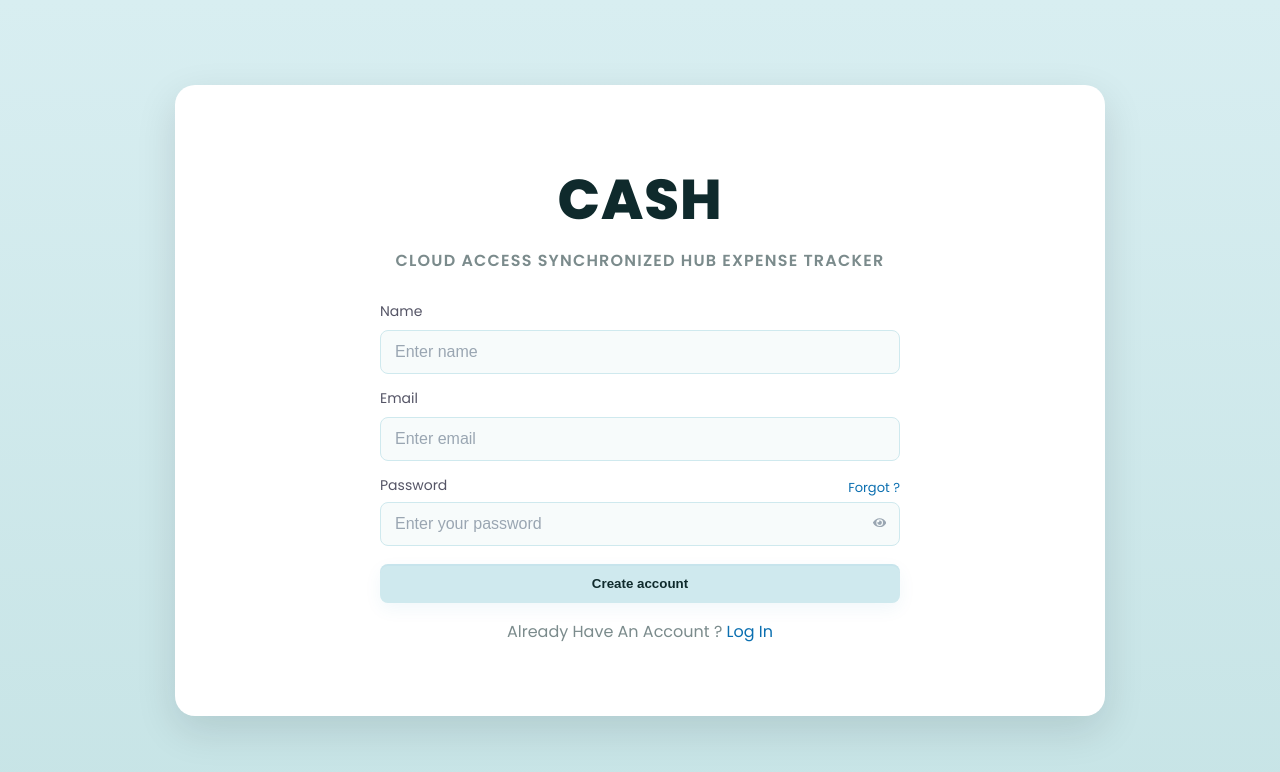
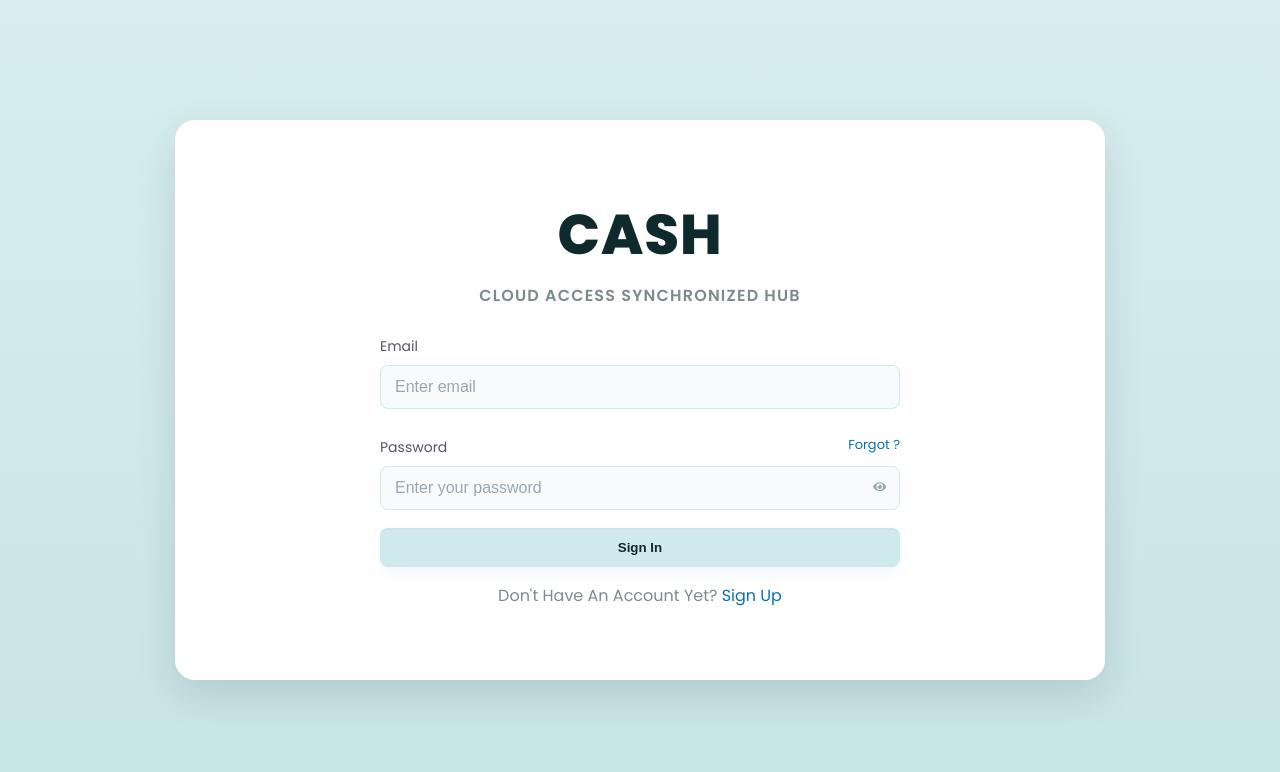
Before and after one commit to mjml1485/CASH-1, a React (Vite) app in the folder frontend/: page /signin in a window 1280 px wide. Shown: the top 772 px of the page. Built offline with nearby package versions, Linux system fonts and the light colour scheme.

Commit message:
add sign in page and styles

```diff
--- a/frontend/src/App.tsx
+++ b/frontend/src/App.tsx
@@ -1,14 +1,37 @@
 import './App.css'
-import Signup from './pages/Signup'
+import { BrowserRouter, Routes, Route, useNavigate } from "react-router-dom";
+import Signup from "./pages/Signup";
+import Signin from "./pages/Signin";
+import { useEffect } from "react";
+
+function LandingRedirect() {
+  const navigate = useNavigate();
+  useEffect(() => {
+    const hasVisited = localStorage.getItem("hasVisited");
+    if (!hasVisited) {
+      localStorage.setItem("hasVisited", "1");
+      navigate("/signup", { replace: true });
+    } else {
+      navigate("/signin", { replace: true });
+    }
+  }, [navigate]);
+  return null;
+}
 
 function App() {
   return (
     <div id="app-root">
-      <main>
-        <Signup />
-      </main>
+      <BrowserRouter>
+        <main>
+          <Routes>
+            <Route path="/" element={<LandingRedirect />} />
+            <Route path="/signin" element={<Signin />} />
+            <Route path="/signup" element={<Signup />} />
+          </Routes>
+        </main>
+      </BrowserRouter>
     </div>
-  )
+  );
 }
 
-export default App
+export default App;
--- /dev/null
+++ b/frontend/src/pages/Signin.tsx
@@ -0,0 +1,90 @@
+import { useState } from "react";
+import { FaEye, FaEyeSlash } from "react-icons/fa";
+import { Link } from "react-router-dom";
+import type { FormEvent } from "react";
+
+export default function Signin() {
+    const [email, setEmail] = useState("");
+    const [password, setPassword] = useState("");
+    const [submitting, setSubmitting] = useState(false);
+    const [showPassword, setShowPassword] = useState(false);
+    const [error, setError] = useState<string | null>(null);
+
+    function validate() {
+        if (!email.trim()) return "Please enter an email";
+        if (!password) return "Please enter your password";
+        return null;
+    }
+
+    async function handleSubmit(e: FormEvent) {
+        e.preventDefault();
+        setError(null);
+        const v = validate();
+        if (v) return setError(v);
+        setSubmitting(true);
+        try {
+            await new Promise((res) => setTimeout(res, 800));
+            console.log("signed in", { email });
+        } catch (err) {
+            setError("Something went wrong. Try again.");
+        } finally {
+            setSubmitting(false);
+        }
+    }
+
+    return (
+        <div className="auth-page">
+            <div className="auth-card">
+                <h1 className="auth-title">CASH</h1>
+                <div className="auth-sub">CLOUD ACCESS SYNCHRONIZED HUB</div>
+
+                <form className="form" onSubmit={handleSubmit}>
+                    <div className="form-inner">
+                        <label className="field-label">Email</label>
+                        <input
+                            type="email"
+                            placeholder="Enter email"
+                            value={email}
+                            onChange={(e) => setEmail(e.target.value)}
+                        />
+
+                        <div className="row-between">
+                            <label className="field-label mt">Password</label>
+                            <a className="forgot-link" href="#">Forgot ?</a>
+                        </div>
+
+                        <div className="input-wrap">
+                            <input
+                                type={showPassword ? "text" : "password"}
+                                placeholder="Enter your password"
+                                value={password}
+                                onChange={(e) => setPassword(e.target.value)}
+                            />
+                            <button
+                                type="button"
+                                aria-pressed={showPassword}
+                                aria-label={showPassword ? "Hide password" : "Show password"}
+                                className="password-toggle"
+                                onClick={() => setShowPassword((s) => !s)}
+                            >
+                                {showPassword ? <FaEyeSlash /> : <FaEye />}
+                            </button>
+                        </div>
+
+                        {error && <div className="error-text">{error}</div>}
+
+                        <div className="cta-row">
+                            <button className="primary" disabled={submitting} type="submit">
+                                {submitting ? "Signing in..." : "Sign In"}
+                            </button>
+                        </div>
+
+                        <div className="card-footer muted">
+                            Don't Have An Account Yet? <Link to="/signup">Sign Up</Link>
+                        </div>
+                    </div>
+                </form>
+            </div>
+        </div>
+    );
+}
--- a/frontend/src/pages/Signup.tsx
+++ b/frontend/src/pages/Signup.tsx
@@ -1,6 +1,7 @@
 import type { FormEvent } from 'react'
 import { useState } from 'react'
 import { FaEye, FaEyeSlash } from 'react-icons/fa'
+import { Link } from 'react-router-dom'
 
 export default function Signup() {
   const [name, setName] = useState('')
@@ -82,7 +83,7 @@ export default function Signup() {
             </div>
 
             <div className="card-footer muted">
-              Already Have An Account ? <a href="#">Log In</a>
+              Already Have An Account ? <Link to="/signin">Sign In</Link>
             </div>
           </div>
         </form>
```
